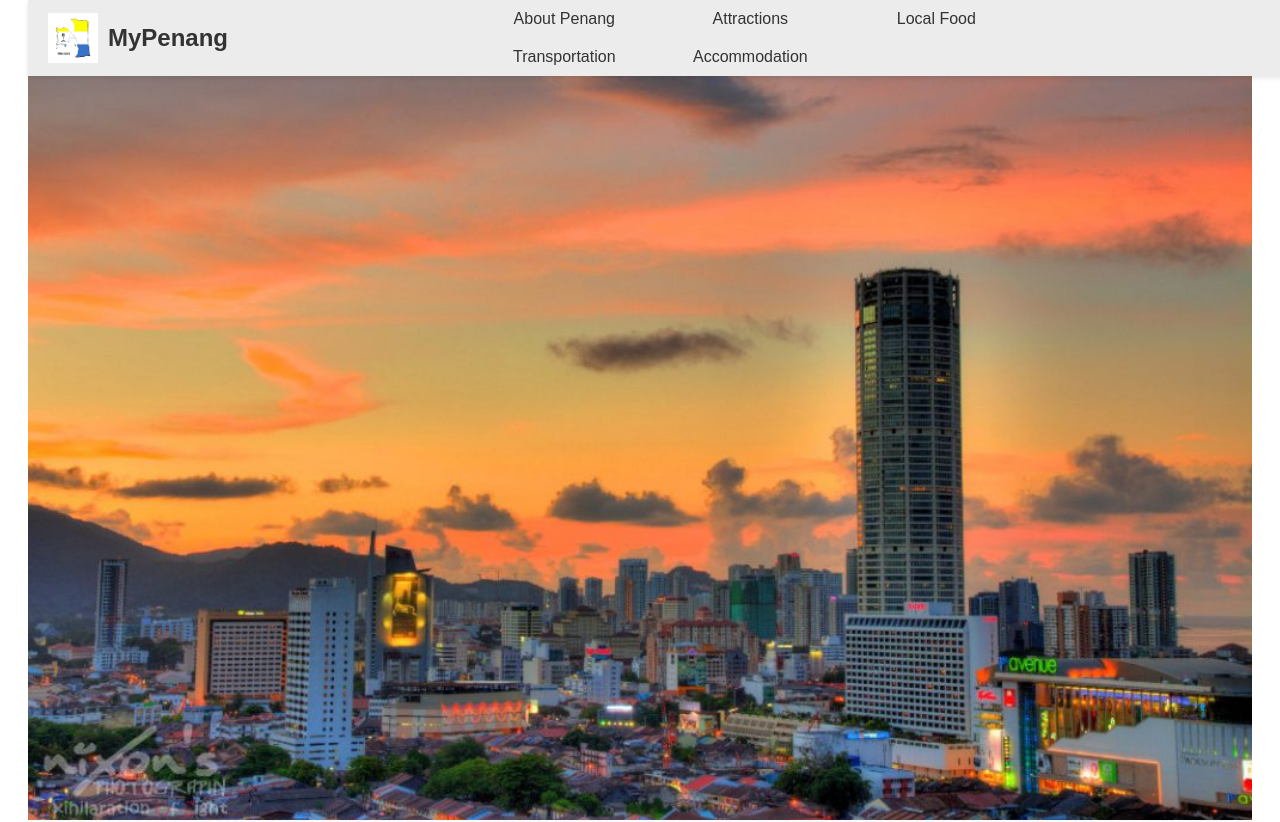
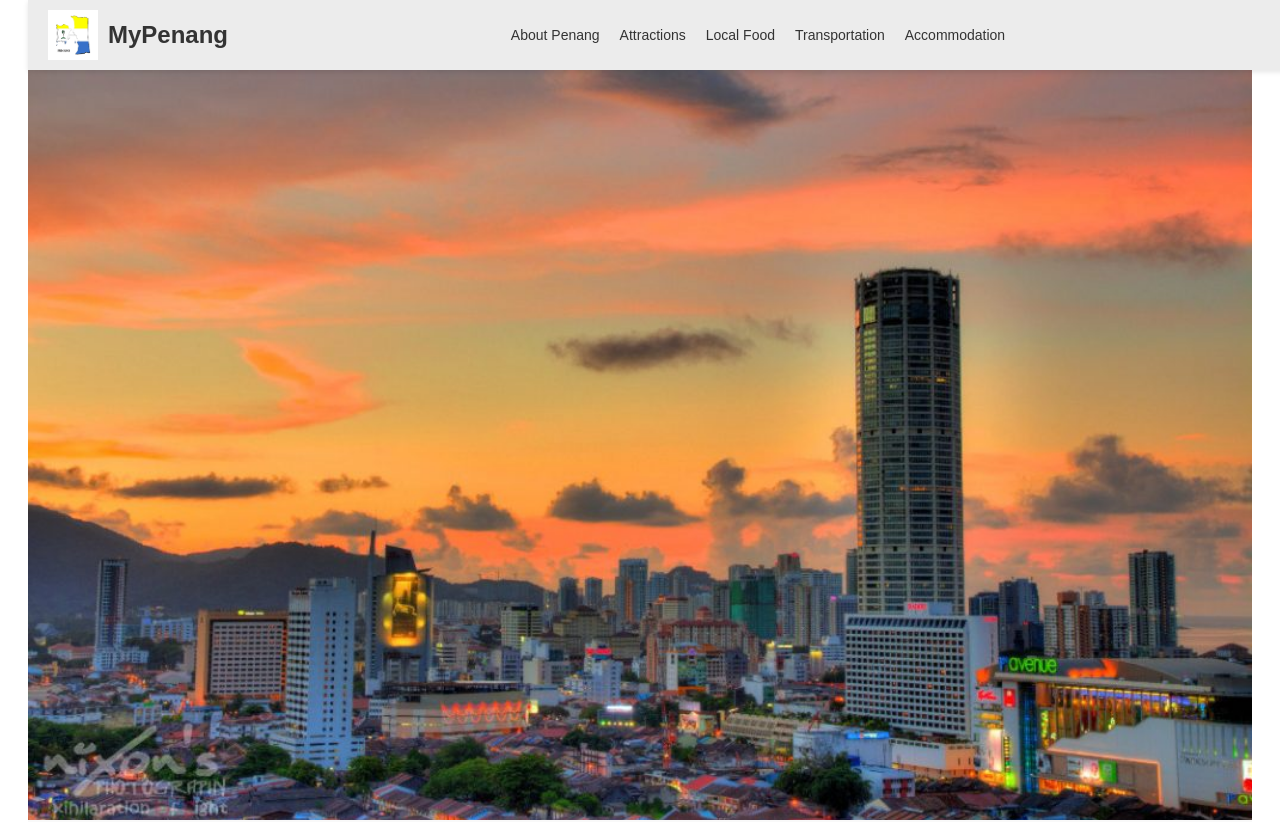
Before and after one commit to wickedjohnwick7/CAT-201-Assignment-2, a React (Vite) app: page / in a window 1280 px wide. Shown: the top 822 px of the page. Built offline with nearby package versions, Linux system fonts and the light colour scheme.

Commit message:
white header

```diff
--- a/src/App.css
+++ b/src/App.css
@@ -10,20 +10,26 @@
   width: 100%; /* Full width */
   margin: 20px 0; /* Space around the carousel */
 }
-
 .nav-list {
-  display: flex;
-  transition: transform 0.5s ease-in-out;
-  list-style-type: none;
+  display: flex; /* Align list items horizontally */
+  justify-content: space-around; /* Space evenly between items */
+  align-items: center; /* Vertically center items */
+  list-style-type: none; /* Remove bullet points */
   padding: 0;
   margin: 0;
+  gap: 20px; /* Space between items */
 }
 
 .nav-item {
-  flex: 0 0 auto; /* Items will not stretch but keep their size */
-  text-align: center;
+  font-size: 16px; /* Adjust font size */
+  font-family: Arial, sans-serif; /* Font styling */
+  color: #333; /* Default text color */
+  cursor: pointer; /* Pointer on hover */
+  text-decoration: none; /* Remove underline */
+  padding: 5px 10px; /* Add some padding */
+  border-radius: 5px; /* Optional rounded corners */
+  transition: background-color 0.3s, color 0.3s; /* Smooth hover effects */
 }
-
 .carousel-button {
   position: absolute;
   top: 50%;
--- a/src/components/Header.css
+++ b/src/components/Header.css
@@ -39,40 +39,37 @@
     color: #333;
 }
 /* Navigation Section */
-.header-nav {
-    display: flex; /* Ensure nav items are in a single line */
-    align-items: center; /* Vertically center nav items */
-}
 
-.nav-list {
-    display: flex; /* Align nav items horizontally */
+
+.nav-lists {
+    display:flex ; /* Align nav items horizontally */
     list-style: none; /* Remove bullets */
     padding: 0; /* Remove padding */
     margin: 0; /* Remove margin */
     gap: 20px; /* Space between items */
 }
 
-.nav-item {
-    font-size: 16px;
+.nav-items {
+    font-size: 14px;
     color: #333;
     text-decoration: none;
     cursor: pointer;
     transition: color 0.3s; /* Smooth hover effect */
 }
 
-.nav-item:hover {
+.nav-items:hover {
     color: #007bff; /* Change color on hover */
 }
 
 
 /* Hover Effect */
-.nav-item:hover {
+.nav-items:hover {
     color: #007bff; /* Change text color on hover */
 }
 
 /* Responsive Design - Mobile View */
 @media (max-width: 768px) {
-    .header-nav .nav-list {
+    .header-navi .nav-lists {
         flex-direction: column; /* Stack items vertically */
         gap: 10px; /* Adjust spacing for mobile view */
     }
--- a/src/components/Header.jsx
+++ b/src/components/Header.jsx
@@ -37,12 +37,12 @@ const Header = () => {
 
                 {/* Center Section: Navigation */}
                 <nav className="header-nav">
-                    <ul className="nav-list">
-                        <li className="nav-item" onClick={() => scrollToSection('AboutPenang')}>About Penang</li>
-                         <li className="nav-item" onClick={() => scrollToSection('Places')}>Attractions</li>
-                         <li className="nav-item" onClick={() => scrollToSection('Food')}>Local Food</li>
-                         <li className="nav-item" onClick={() => scrollToSection('Transportation')}>Transportation</li>
-                         <li className="nav-item" onClick={() => scrollToSection('Accomodation')}>Accommodation</li>
+                    <ul className="nav-lists">
+                        <li className="nav-items" onClick={() => scrollToSection('AboutPenang')}>About Penang</li>
+                         <li className="nav-items" onClick={() => scrollToSection('Places')}>Attractions</li>
+                         <li className="nav-items" onClick={() => scrollToSection('Food')}>Local Food</li>
+                         <li className="nav-items" onClick={() => scrollToSection('Transportation')}>Transportation</li>
+                         <li className="nav-items" onClick={() => scrollToSection('Accomodation')}>Accommodation</li>
                     </ul>
                 </nav>
 
@@ -56,5 +56,4 @@ const Header = () => {
         </div>
     );
 };
-
 export default Header;
```
